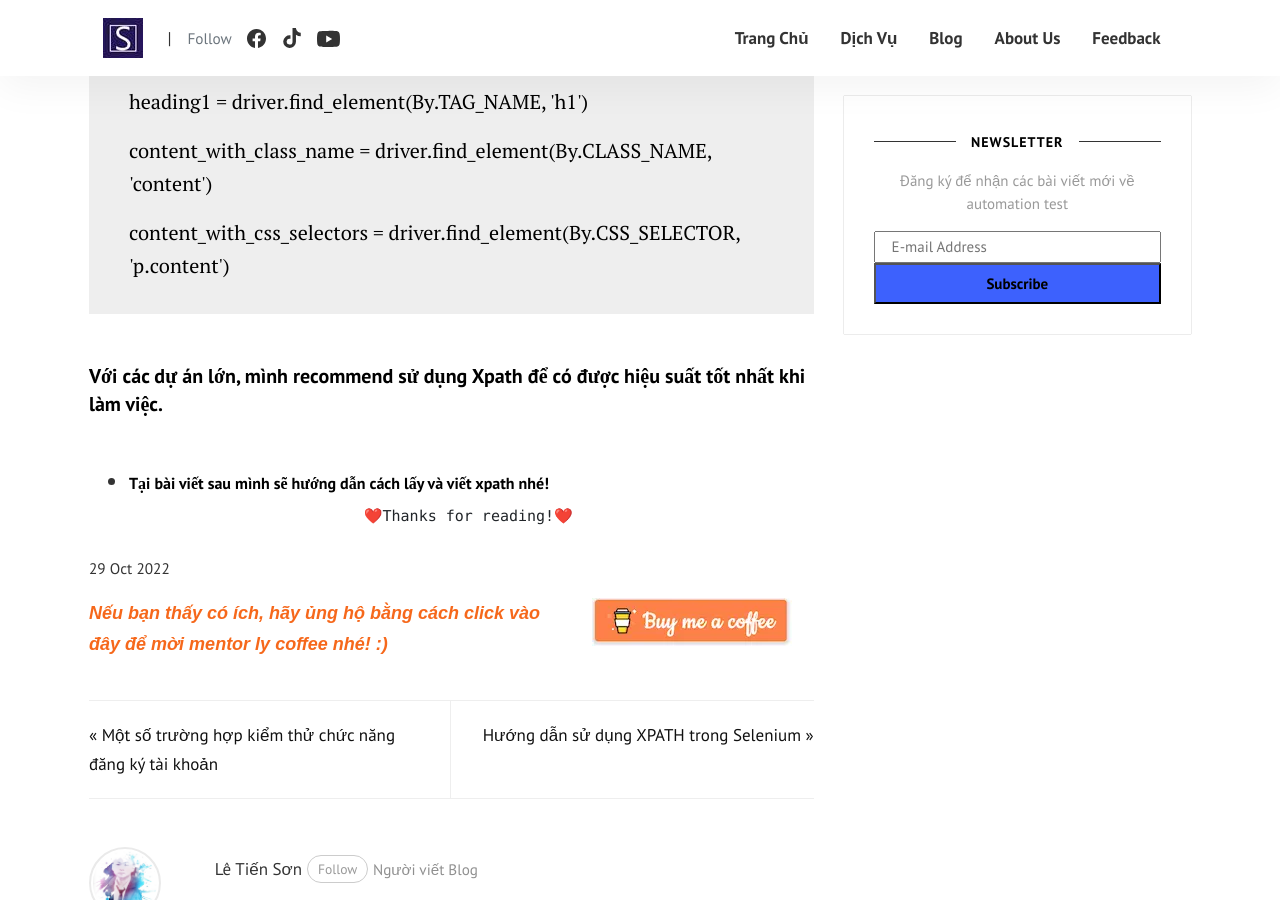
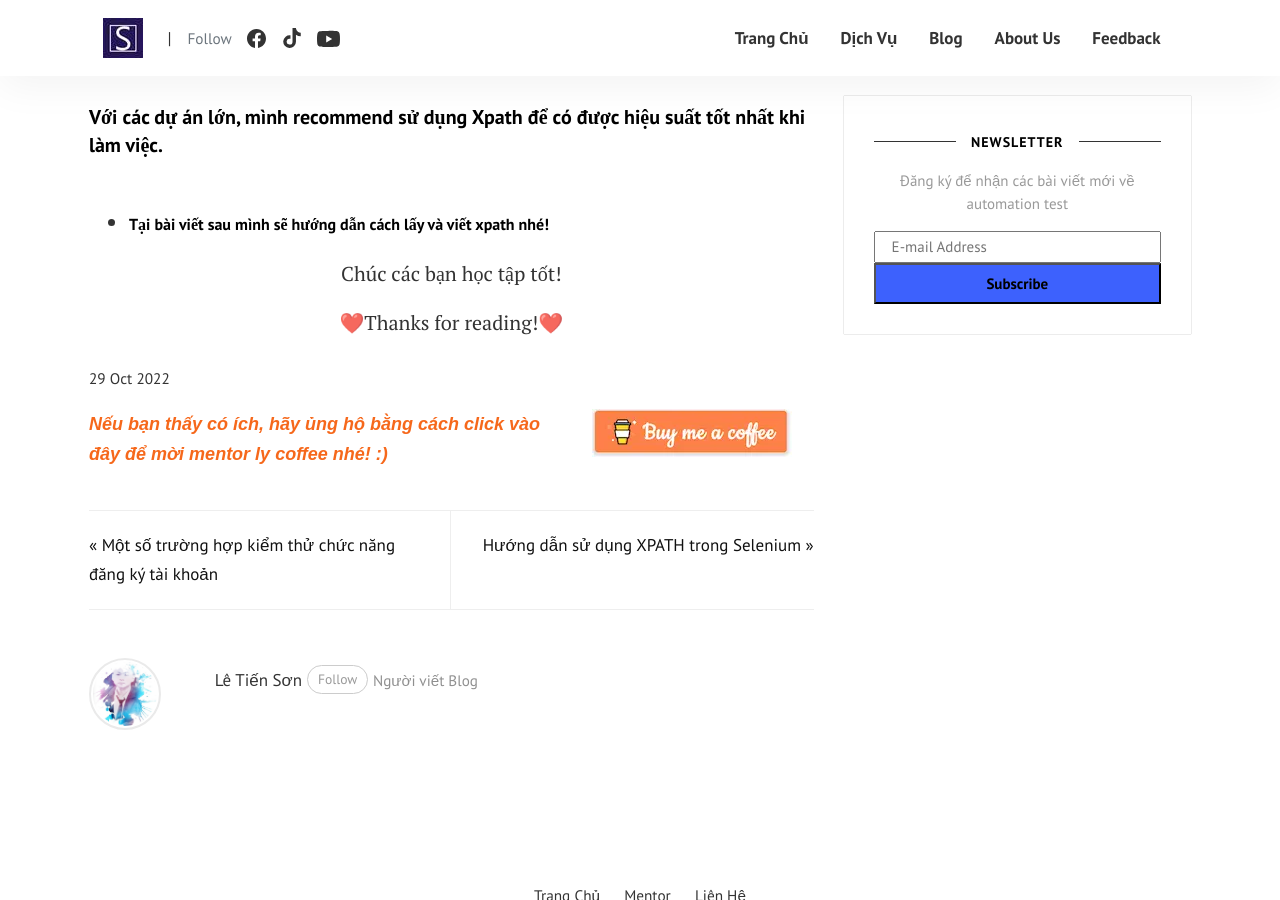
Before and after one commit to duykhanhrc/duykhanhrc.github.io, a Jekyll site: the page built from _posts/selenium-web/2022-10-29-locators-in-selenium.md, in a window 1280 px wide and 900 px high, scrolled down 2586 px. Built offline with Jekyll 4.4.1, drawn with Linux system fonts in a browser that asks for light colours; comment, search, counter and statistics services are not loaded.

```diff
--- a/_posts/selenium-web/2022-10-29-locators-in-selenium.md
+++ b/_posts/selenium-web/2022-10-29-locators-in-selenium.md
@@ -19,9 +19,9 @@
 Class ‘By’ được sử dụng để chỉ định thuộc tính nào được sử dụng để định vị các phần tử trên một trang.
 
 <div class="myDiv" style="color:black; display: table; background-color:rgb(238,238,238);text-align: left;padding:15px 40px;">
-  <p> from selenium.webdriver.common.by import By </p>
-  <span> driver.find_element(By.XPATH, "//button[text()='Some text']") </span>
-  <span> driver.find_element(By.NAME, ‘username’) </span>
+  <p style="font-size:15px;"> from selenium.webdriver.common.by import By </p>
+  <span style="font-size:15px;"> driver.find_element(By.XPATH, "//button[text()='Some text']") </span>
+  <span style="font-size:15px;"> driver.find_element(By.NAME, ‘username’) </span>
 </div>
 
 
@@ -43,24 +43,27 @@
 
 Các elements có thể được located như sau:
 <div class="myDiv" style="color:black; display: table; background-color:rgb(238,238,238);text-align: left;padding:15px 40px;">
-<p> login_form = driver.find_element(By.ID, 'loginForm')</p>
+<p style="font-size:11px;"> login_form = driver.find_element(By.ID, 'loginForm')</p>
 
-<p> username = driver.find_element(By.NAME, 'username')</p>
+<p style="font-size:11px;"> username = driver.find_element(By.NAME, 'username')</p>
 
-<p> login_form_with_xpath = driver.find_element(By.XPATH, "//form[@id='loginForm']")</p>
+<p style="font-size:11px;"> login_form_with_xpath = driver.find_element(By.XPATH, "//form[@id='loginForm']")</p>
 
-<p> continue_link = driver.find_element(By.LINK_TEXT, 'Continue')</p>
+<p style="font-size:11px;"> continue_link = driver.find_element(By.LINK_TEXT, 'Continue')</p>
 
-<p> partial_continue_link = driver.find_element(By.PARTIAL_LINK_TEXT, 'Conti')</p>
+<p style="font-size:11px;"> partial_continue_link = driver.find_element(By.PARTIAL_LINK_TEXT, 'Conti')</p>
 
-<p> heading1 = driver.find_element(By.TAG_NAME, 'h1')</p>
+<p style="font-size:11px;"> heading1 = driver.find_element(By.TAG_NAME, 'h1')</p>
 
-<p> content_with_class_name = driver.find_element(By.CLASS_NAME, 'content')</p>
+<p style="font-size:11px;"> content_with_class_name = driver.find_element(By.CLASS_NAME, 'content')</p>
 
-<p> content_with_css_selectors = driver.find_element(By.CSS_SELECTOR, 'p.content')</p>
+<p style="font-size:11px;"> content_with_css_selectors = driver.find_element(By.CSS_SELECTOR, 'p.content')</p>
 </div>
 
 ##### Với các dự án lớn, mình recommend sử dụng Xpath để có được hiệu suất tốt nhất khi làm việc.
 * ###### Tại bài viết sau mình sẽ hướng dẫn cách lấy và viết xpath nhé!
 
-                                ❤️Thanks for reading!❤️
+<div>
+    <p style=" text-align: center; ">Chúc các bạn học tập tốt!</p>
+    <p style=" text-align: center; font-size: 20px; ">❤️Thanks for reading!❤️</p>
+</div>
```
Also changed, not shown: _posts/cypress/2022-11-6-what-is-the-cypress-testing-framework.md (+4 -3 lines), _posts/manual-testing/2022-10-27-scenarios-signup-page.md (+4 -1 lines), _posts/selenium-web/2022-11-04-click-button-in-selenium.md (+9 -5 lines), _posts/selenium-web/2022-11-3-xpath-in-selenium.md (+8 -5 lines).
